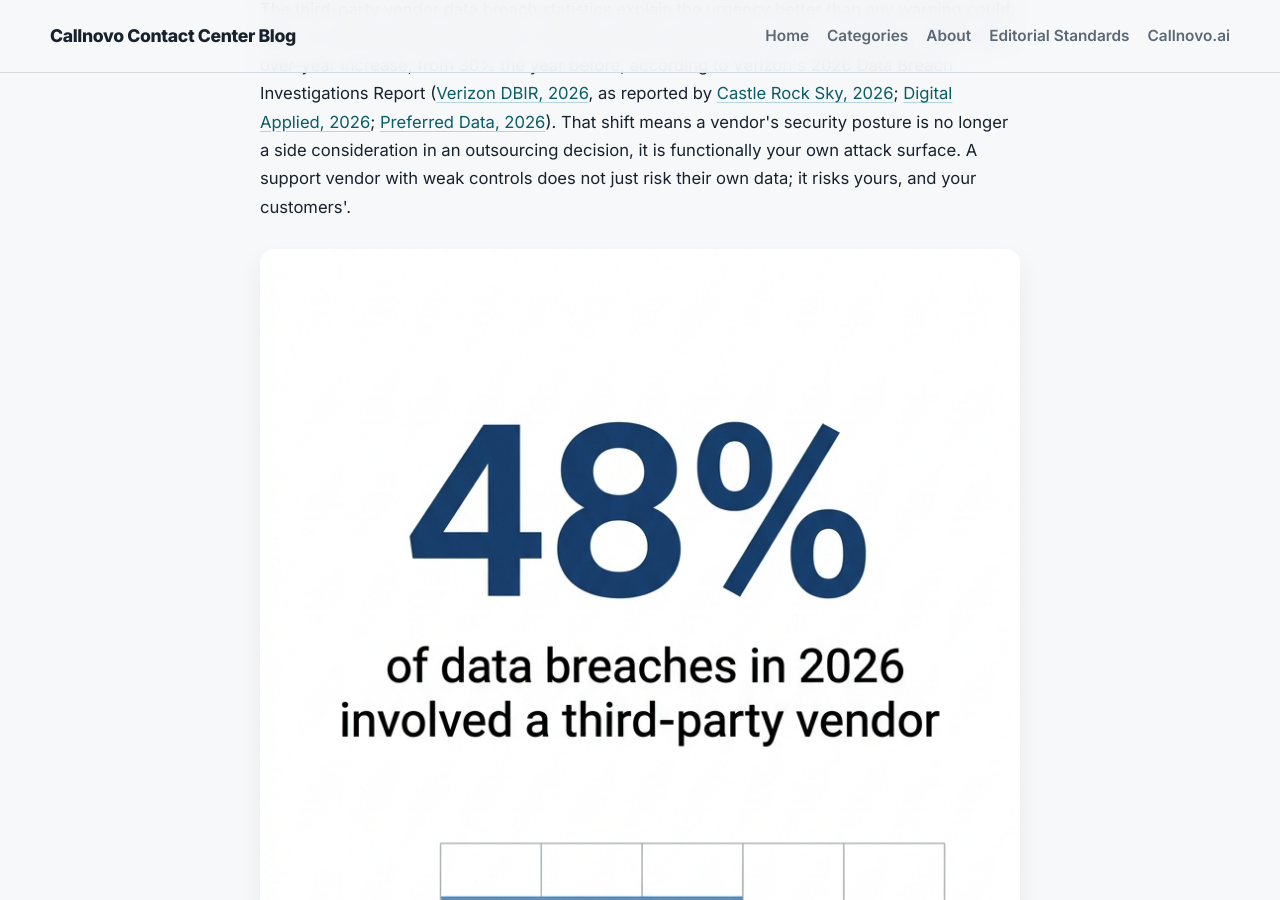
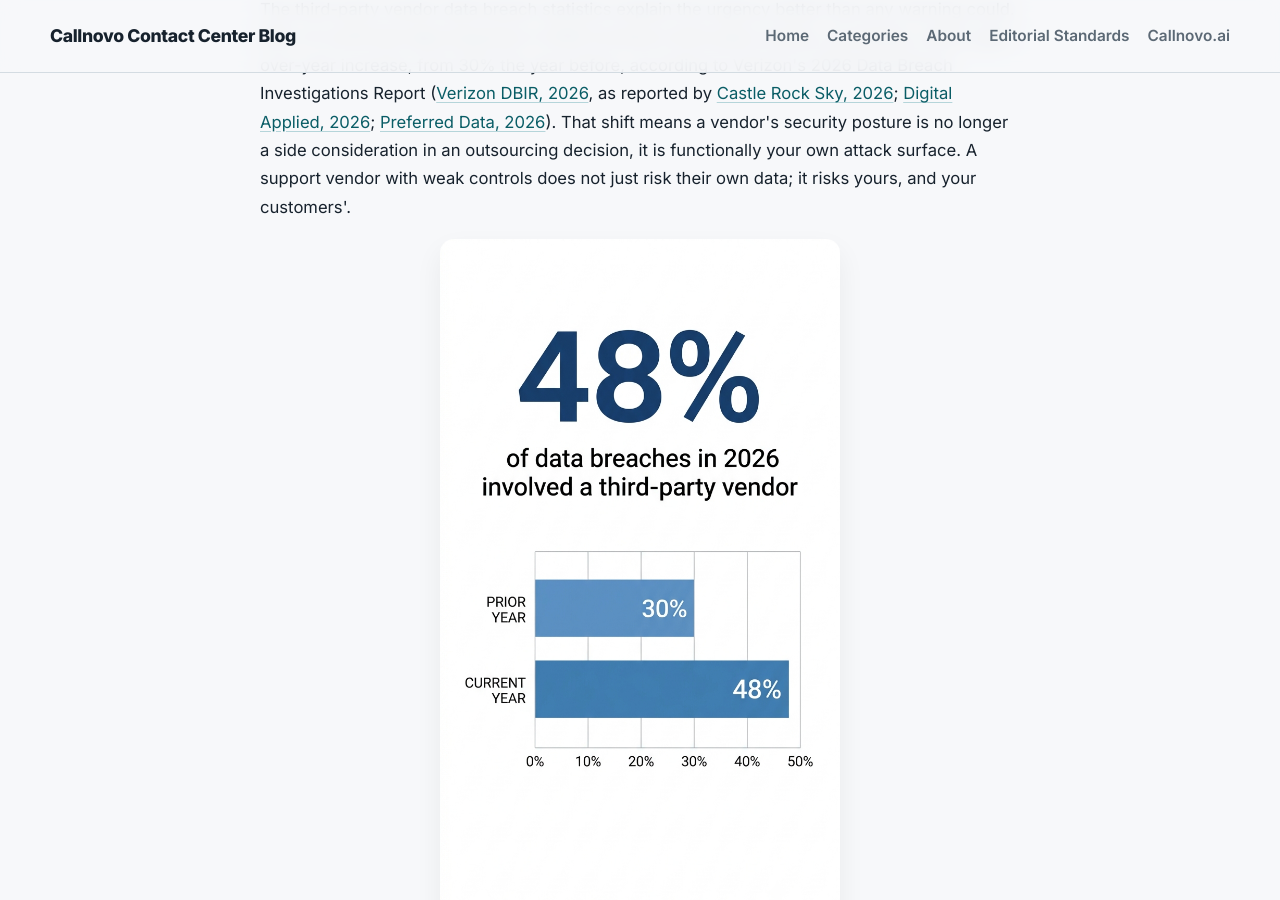
Before and after one commit to callnovo-cc/blog, a Jekyll site: the page built from _posts/2026-08-21-bpo-compliance-data-security-checklist.md, in a window 1280 px wide and 900 px high, scrolled down 1502 px. Built offline with Jekyll 4.4.1, drawn with Linux system fonts in a browser that asks for light colours.

Commit message:
Update 2026-08-21-bpo-compliance-data-security-checklist.md

```diff
--- a/_posts/2026-08-21-bpo-compliance-data-security-checklist.md
+++ b/_posts/2026-08-21-bpo-compliance-data-security-checklist.md
@@ -76,7 +76,7 @@ Vendors who hedge on these five areas are telling you something important before
 
 The third-party vendor data breach statistics explain the urgency better than any warning could. 48% of confirmed data breaches in 2026 involved a third-party vendor, up sharply, a 60% year-over-year increase, from 30% the year before, according to Verizon's 2026 Data Breach Investigations Report ([Verizon DBIR, 2026](https://www.castlerocksky.com/third-party-vendors-caused-48-of-data-breaches-last-year-is-your-business-at-risk/){:rel="noopener"}, as reported by [Castle Rock Sky, 2026](https://www.castlerocksky.com/third-party-vendors-caused-48-of-data-breaches-last-year-is-your-business-at-risk/){:rel="noopener"}; [Digital Applied, 2026](https://www.digitalapplied.com/blog/cybersecurity-statistics-2026-data-points){:rel="noopener"}; [Preferred Data, 2026](https://www.preferreddata.com/blog/verizon-dbir-2026-third-party-breaches-48-percent-vendor-risk-smb-north-carolina){:rel="noopener"}). That shift means a vendor's security posture is no longer a side consideration in an outsourcing decision, it is functionally your own attack surface. A support vendor with weak controls does not just risk their own data; it risks yours, and your customers'.
 
-![Statistical infographic showing 48 percent of 2026 data breaches involved a third-party vendor, up from 30 percent the prior year](https://raw.githubusercontent.com/callnovo-cc/blog/main/assets/images/pin-bpo-compliance-checklist.webp){: loading="lazy" width="1000" height="1500"}
+![Statistical infographic showing 48 percent of 2026 data breaches involved a third-party vendor, up from 30 percent the prior year](https://raw.githubusercontent.com/callnovo-cc/blog/main/assets/images/pin-bpo-compliance-checklist.webp){: loading="lazy" width="400" height="716" style="display:block;margin:0 auto;max-width:100%;height:auto;"}
 
 *Source: Verizon 2026 Data Breach Investigations Report.*
 {: .figure-caption }
```
